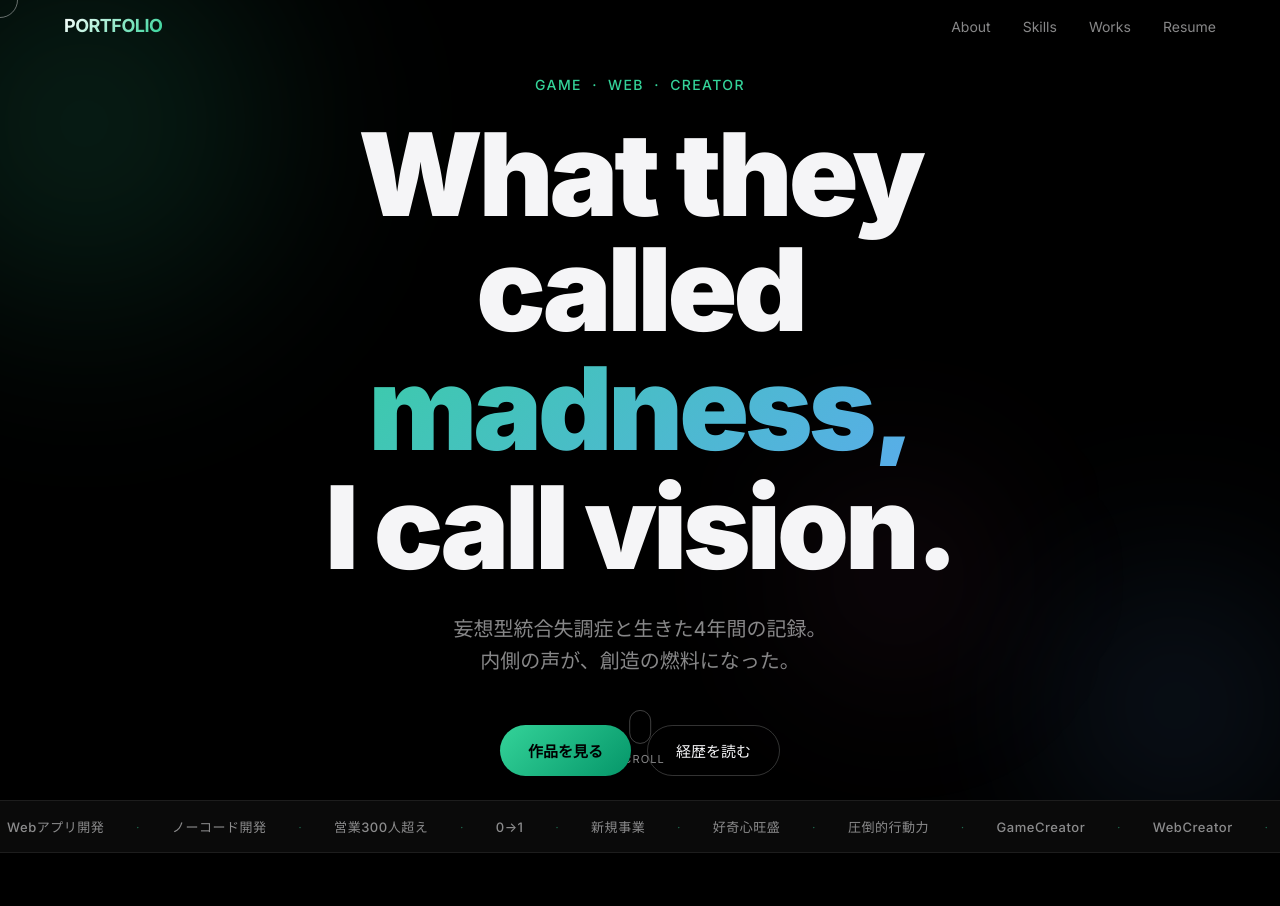
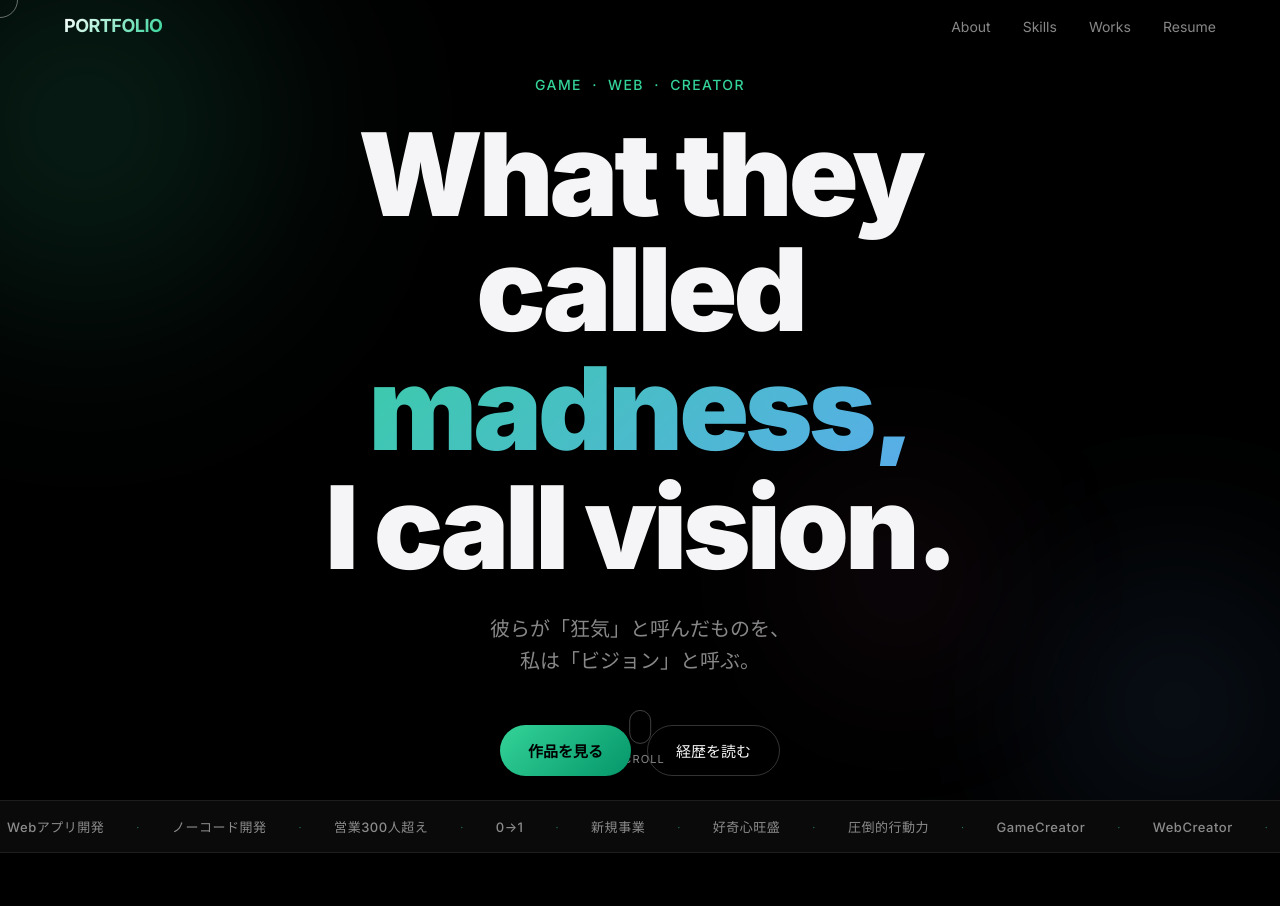
Before and after one commit to ryota-yamamoto-03/Portfolio, a plain HTML site: page index.html in a window 1280 px wide. Shown: the top 906 px of the page. Drawn offline with Linux system fonts and the light colour scheme.

Commit message:
ヒーローのサブコピーを日本語のキャッチコピーに変更
英語の見出し "What they called madness, I call vision." と対になる
日本語訳「彼らが「狂気」と呼んだものを、私は「ビジョン」と呼ぶ。」に差し替え。

Co-Authored-By: Claude Opus 5 <noreply@anthropic.com>
Claude-Session: https://claude.ai/code/session_01GVu3qEuccpLQS1X71c1RnL

```diff
--- a/index.html
+++ b/index.html
@@ -52,8 +52,8 @@
         <span class="hero-line reveal-up" style="--delay:0.3s">I call vision.</span>
       </h1>
       <p class="hero-sub reveal-up" style="--delay:0.45s">
-        妄想型統合失調症と生きた4年間の記録。<br>
-        内側の声が、創造の燃料になった。
+        彼らが「狂気」と呼んだものを、<br>
+        私は「ビジョン」と呼ぶ。
       </p>
       <div class="hero-cta reveal-up" style="--delay:0.6s">
         <a href="#works" class="btn btn--primary">作品を見る</a>
```
